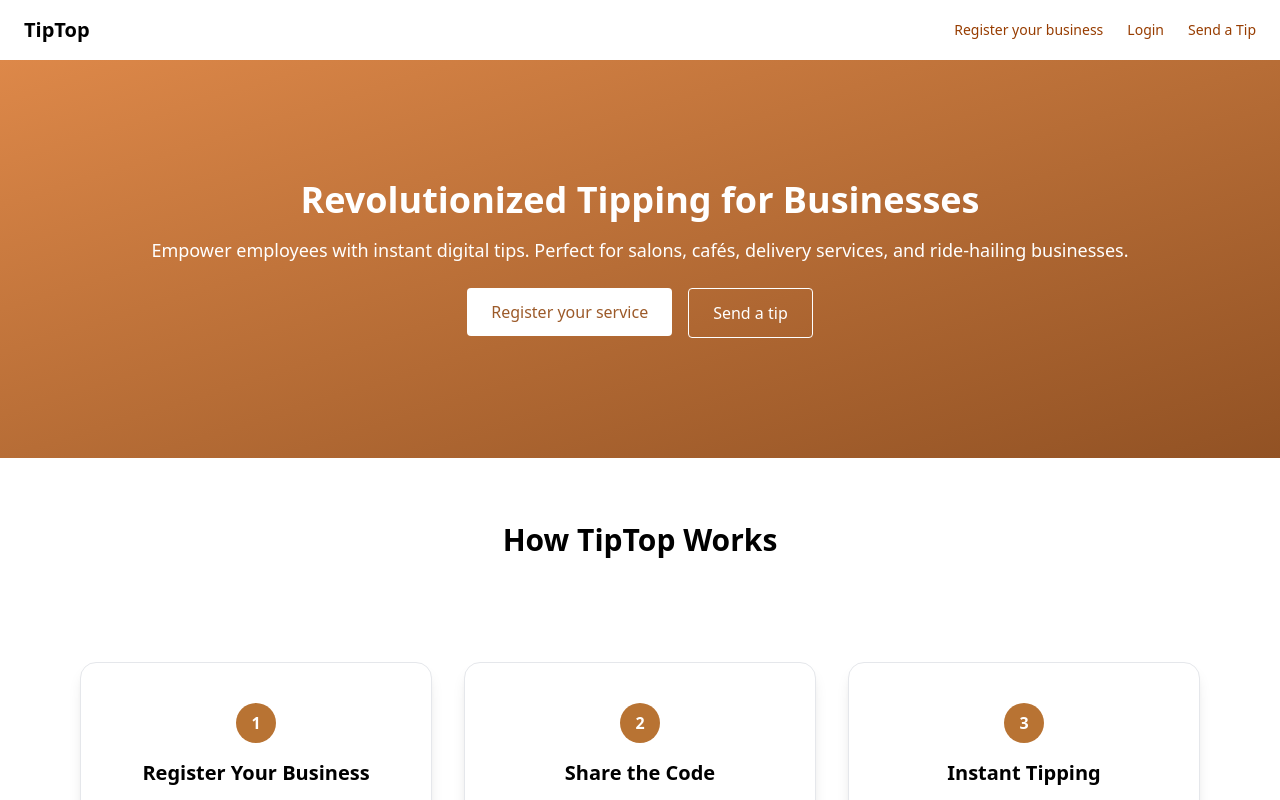
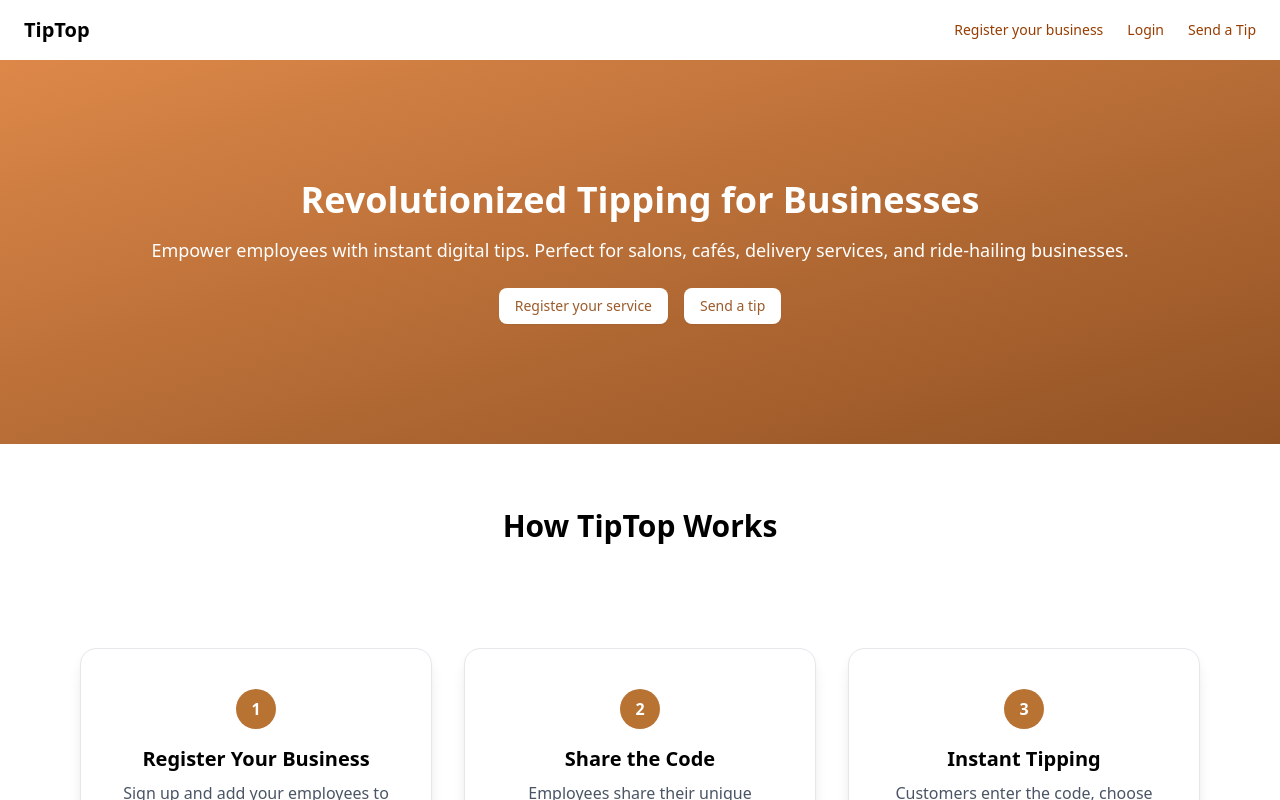
Before and after one commit to nuhajoy/Tipping-App-frontend, a Next.js app in the folder tipping-app/: page / in a window 1280 px wide. Shown: the top 800 px of the page. Built offline with nearby package versions, Linux system fonts and the light colour scheme.

Commit message:
form and button

```diff
--- a/tipping-app/src/app/globals.css
+++ b/tipping-app/src/app/globals.css
@@ -1,4 +1,7 @@
 @import "tailwindcss";
+/* @tailwind base;
+@tailwind components;
+@tailwind utilities; */
 @import "tw-animate-css";
 
 @custom-variant dark (&:is(.dark *));
--- a/tipping-app/src/app/layout.jsx
+++ b/tipping-app/src/app/layout.jsx
@@ -1,5 +1,5 @@
 import { Geist, Geist_Mono } from "next/font/google";
-// import "./globals.css";
+import "./globals.css";
 
 // const geistSans = Geist({
 //   variable: "--font-geist-sans",
--- a/tipping-app/src/app/page.jsx
+++ b/tipping-app/src/app/page.jsx
@@ -1,12 +1,14 @@
 import Link from "next/link";
 import Header from "./components/Header";
 import Footer from "./components/Footer";
+import { Button } from "@/components/ui/button";
 
 export default function LandingPage() {
   return (
     <main className="min-h-screen flex flex-col">
       <Header />
 
+      {/* Hero Section */}
       <section className="text-center py-30 bg-gradient-to-br from-[#DD8849] via-[#B76D36] to-[#925224] text-white">
         <h1 className="text-4xl font-bold mb-4">
           Revolutionized Tipping for Businesses
@@ -17,23 +19,30 @@
         </p>
         <div className="flex justify-center gap-4">
           <Link href="/auth/signup">
-            <button className="px-6 py-3 bg-white text-[#9c5A29] font-medium rounded hover:bg-[#dbcec4]">
+            <Button
+              variant="secondary"
+              className="text-[#9c5A29] bg-white hover:bg-[#dbcec4]"
+            >
               Register your service
-            </button>
+            </Button>
           </Link>
           <Link href="/send-tip">
-            <button className="px-6 py-3 border border-white text-white rounded hover:bg-white hover:text-[#b87333]">
+            <Button
+              variant="secondary"
+              className="text-[#9c5A29] bg-white hover:bg-[#dbcec4]"
+            >
               Send a tip
-            </button>
+            </Button>
           </Link>
         </div>
       </section>
 
+      {/* How It Works Section */}
       <section className="py-16 bg-white mb-35">
         <h2 className="text-3xl font-semibold text-center mb-10 text-black">
           How TipTop Works
         </h2>
-        <div className="grid grid-cols-1 md:grid-cols-3 gap-8 px-6 md:px-20 py-16 bg-white ">
+        <div className="grid grid-cols-1 md:grid-cols-3 gap-8 px-6 md:px-20 py-16 bg-white">
           {[
             {
               title: "Register Your Business",
@@ -56,17 +65,19 @@
           ].map((step, index) => (
             <div
               key={index}
-              className="bg-white rounded-2xl border border-gray-200 shadow-lg p-10 text-center "
+              className="bg-white rounded-2xl border border-gray-200 shadow-lg p-10 text-center"
             >
               <div className="w-10 h-10 mx-auto mb-4 flex items-center justify-center rounded-full bg-[#b87333] text-white font-bold">
                 {index + 1}
               </div>
-              <h3 className=" text-black text-xl font-semibold mb-2">{step.title}</h3>
+              <h3 className="text-black text-xl font-semibold mb-2">
+                {step.title}
+              </h3>
               <p className="text-gray-600 mb-6">{step.desc}</p>
               <Link href={step.link}>
-                <button className="px-6 py-2 bg-[#b87333] text-white rounded-full shadow-sm hover:bg-[#a85d2a] transition-colors">
+                <Button className="bg-[#b87333] text-white rounded-full hover:bg-[#a85d2a] transition-colors">
                   {step.button}
-                </button>
+                </Button>
               </Link>
             </div>
           ))}
--- /dev/null
+++ b/tipping-app/src/components/ui/button.jsx
@@ -0,0 +1,55 @@
+import * as React from "react"
+import { Slot } from "@radix-ui/react-slot"
+import { cva } from "class-variance-authority";
+
+import { cn } from "@/lib/utils"
+
+const buttonVariants = cva(
+  "inline-flex items-center justify-center gap-2 whitespace-nowrap rounded-md text-sm font-medium transition-all disabled:pointer-events-none disabled:opacity-50 [&_svg]:pointer-events-none [&_svg:not([class*='size-'])]:size-4 shrink-0 [&_svg]:shrink-0 outline-none focus-visible:border-ring focus-visible:ring-ring/50 focus-visible:ring-[3px] aria-invalid:ring-destructive/20 dark:aria-invalid:ring-destructive/40 aria-invalid:border-destructive",
+  {
+    variants: {
+      variant: {
+        default:
+          "bg-primary text-primary-foreground shadow-xs hover:bg-primary/90",
+        destructive:
+          "bg-destructive text-white shadow-xs hover:bg-destructive/90 focus-visible:ring-destructive/20 dark:focus-visible:ring-destructive/40 dark:bg-destructive/60",
+        outline:
+          "border bg-background shadow-xs hover:bg-accent hover:text-accent-foreground dark:bg-input/30 dark:border-input dark:hover:bg-input/50",
+        secondary:
+          "bg-secondary text-secondary-foreground shadow-xs hover:bg-secondary/80",
+        ghost:
+          "hover:bg-accent hover:text-accent-foreground dark:hover:bg-accent/50",
+        link: "text-primary underline-offset-4 hover:underline",
+      },
+      size: {
+        default: "h-9 px-4 py-2 has-[>svg]:px-3",
+        sm: "h-8 rounded-md gap-1.5 px-3 has-[>svg]:px-2.5",
+        lg: "h-10 rounded-md px-6 has-[>svg]:px-4",
+        icon: "size-9",
+      },
+    },
+    defaultVariants: {
+      variant: "default",
+      size: "default",
+    },
+  }
+)
+
+function Button({
+  className,
+  variant,
+  size,
+  asChild = false,
+  ...props
+}) {
+  const Comp = asChild ? Slot : "button"
+
+  return (
+    <Comp
+      data-slot="button"
+      className={cn(buttonVariants({ variant, size, className }))}
+      {...props} />
+  );
+}
+
+export { Button, buttonVariants }
--- /dev/null
+++ b/tipping-app/src/components/ui/form.jsx
@@ -0,0 +1,144 @@
+"use client";
+import * as React from "react"
+import { Slot } from "@radix-ui/react-slot"
+import { Controller, FormProvider, useFormContext, useFormState } from "react-hook-form";
+
+import { cn } from "@/lib/utils"
+import { Label } from "@/components/ui/label"
+
+const Form = FormProvider
+
+const FormFieldContext = React.createContext({})
+
+const FormField = (
+  {
+    ...props
+  }
+) => {
+  return (
+    <FormFieldContext.Provider value={{ name: props.name }}>
+      <Controller {...props} />
+    </FormFieldContext.Provider>
+  );
+}
+
+const useFormField = () => {
+  const fieldContext = React.useContext(FormFieldContext)
+  const itemContext = React.useContext(FormItemContext)
+  const { getFieldState } = useFormContext()
+  const formState = useFormState({ name: fieldContext.name })
+  const fieldState = getFieldState(fieldContext.name, formState)
+
+  if (!fieldContext) {
+    throw new Error("useFormField should be used within <FormField>")
+  }
+
+  const { id } = itemContext
+
+  return {
+    id,
+    name: fieldContext.name,
+    formItemId: `${id}-form-item`,
+    formDescriptionId: `${id}-form-item-description`,
+    formMessageId: `${id}-form-item-message`,
+    ...fieldState,
+  }
+}
+
+const FormItemContext = React.createContext({})
+
+function FormItem({
+  className,
+  ...props
+}) {
+  const id = React.useId()
+
+  return (
+    <FormItemContext.Provider value={{ id }}>
+      <div data-slot="form-item" className={cn("grid gap-2", className)} {...props} />
+    </FormItemContext.Provider>
+  );
+}
+
+function FormLabel({
+  className,
+  ...props
+}) {
+  const { error, formItemId } = useFormField()
+
+  return (
+    <Label
+      data-slot="form-label"
+      data-error={!!error}
+      className={cn("data-[error=true]:text-destructive", className)}
+      htmlFor={formItemId}
+      {...props} />
+  );
+}
+
+function FormControl({
+  ...props
+}) {
+  const { error, formItemId, formDescriptionId, formMessageId } = useFormField()
+
+  return (
+    <Slot
+      data-slot="form-control"
+      id={formItemId}
+      aria-describedby={
+        !error
+          ? `${formDescriptionId}`
+          : `${formDescriptionId} ${formMessageId}`
+      }
+      aria-invalid={!!error}
+      {...props} />
+  );
+}
+
+function FormDescription({
+  className,
+  ...props
+}) {
+  const { formDescriptionId } = useFormField()
+
+  return (
+    <p
+      data-slot="form-description"
+      id={formDescriptionId}
+      className={cn("text-muted-foreground text-sm", className)}
+      {...props} />
+  );
+}
+
+function FormMessage({
+  className,
+  ...props
+}) {
+  const { error, formMessageId } = useFormField()
+  const body = error ? String(error?.message ?? "") : props.children
+
+  if (!body) {
+    return null
+  }
+
+  return (
+    <p
+      data-slot="form-message"
+      id={formMessageId}
+      className={cn("text-destructive text-sm", className)}
+      {...props}>
+      {body}
+    </p>
+  );
+}
+
+export {
+  useFormField,
+  Form,
+  FormItem,
+  FormLabel,
+  FormControl,
+  FormDescription,
+  FormMessage,
+  FormField,
+}
--- /dev/null
+++ b/tipping-app/src/components/ui/input.jsx
@@ -0,0 +1,24 @@
+import * as React from "react"
+
+import { cn } from "@/lib/utils"
+
+function Input({
+  className,
+  type,
+  ...props
+}) {
+  return (
+    <input
+      type={type}
+      data-slot="input"
+      className={cn(
+        "file:text-foreground placeholder:text-muted-foreground selection:bg-primary selection:text-primary-foreground dark:bg-input/30 border-input flex h-9 w-full min-w-0 rounded-md border bg-transparent px-3 py-1 text-base shadow-xs transition-[color,box-shadow] outline-none file:inline-flex file:h-7 file:border-0 file:bg-transparent file:text-sm file:font-medium disabled:pointer-events-none disabled:cursor-not-allowed disabled:opacity-50 md:text-sm",
+        "focus-visible:border-ring focus-visible:ring-ring/50 focus-visible:ring-[3px]",
+        "aria-invalid:ring-destructive/20 dark:aria-invalid:ring-destructive/40 aria-invalid:border-destructive",
+        className
+      )}
+      {...props} />
+  );
+}
+
+export { Input }
--- /dev/null
+++ b/tipping-app/src/components/ui/label.jsx
@@ -0,0 +1,23 @@
+"use client"
+
+import * as React from "react"
+import * as LabelPrimitive from "@radix-ui/react-label"
+
+import { cn } from "@/lib/utils"
+
+function Label({
+  className,
+  ...props
+}) {
+  return (
+    <LabelPrimitive.Root
+      data-slot="label"
+      className={cn(
+        "flex items-center gap-2 text-sm leading-none font-medium select-none group-data-[disabled=true]:pointer-events-none group-data-[disabled=true]:opacity-50 peer-disabled:cursor-not-allowed peer-disabled:opacity-50",
+        className
+      )}
+      {...props} />
+  );
+}
+
+export { Label }
```
Also changed, not shown: tipping-app/package.json (+6 -1 lines), tipping-app/src/app/auth/signup/SignUpForm.jsx (added), tipping-app/src/app/auth/signup/action.js (added), 1 other file (tests, documents, lock files or other folders).
